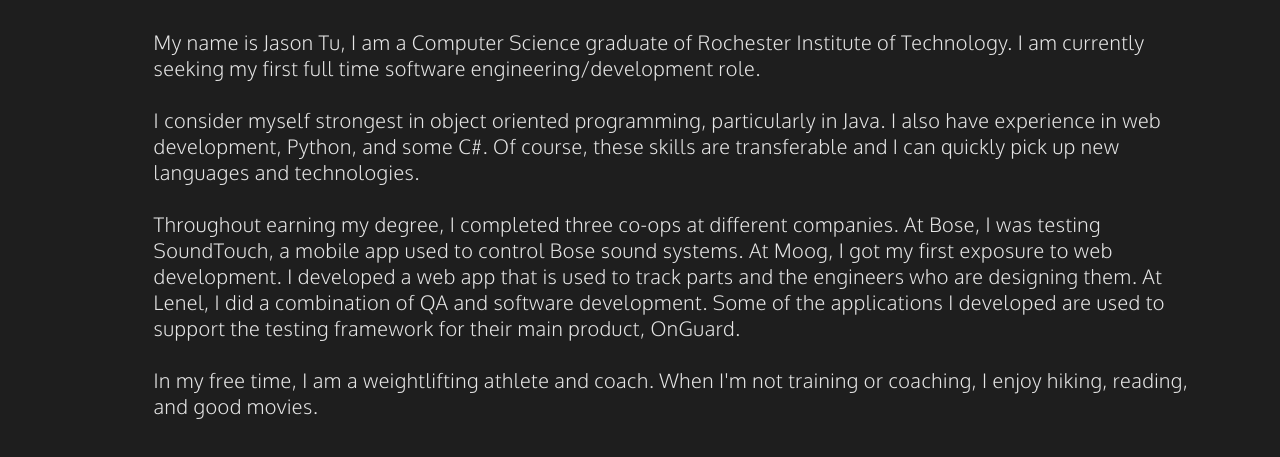
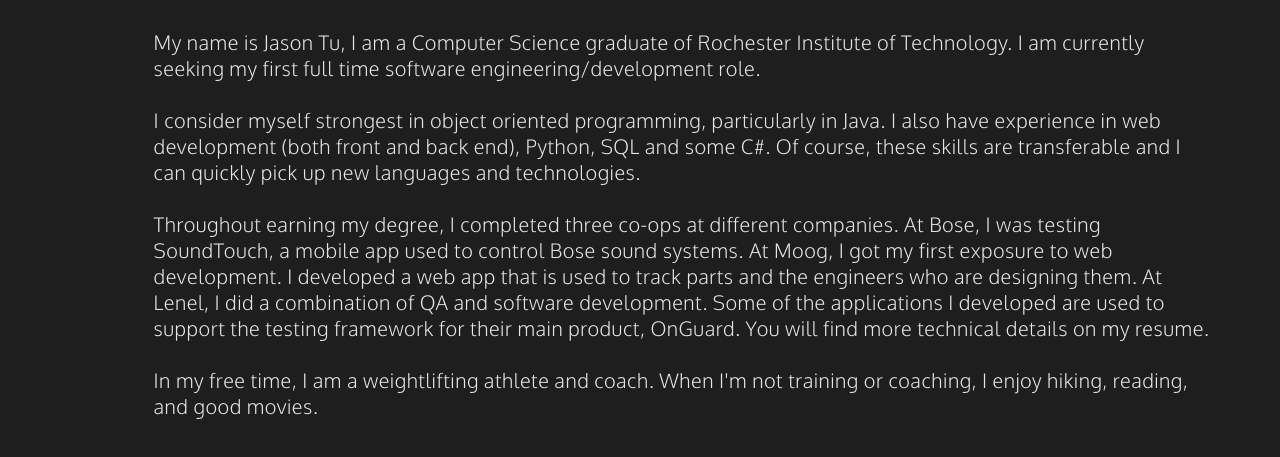
Before and after one commit to jwt8264/website, a plain HTML site: page public_html/about.html in a window 1280 px wide. Shown: the part 201-658 px from the top of the page. Drawn offline with nearby package versions, Linux system fonts and the light colour scheme.

Commit message:
updated text

```diff
--- a/public_html/about.html
+++ b/public_html/about.html
@@ -26,10 +26,10 @@
                 My name is Jason Tu, I am a Computer Science graduate of Rochester Institute of Technology. I am currently seeking my first full time software engineering/development role.
 
             <br><br>
-I consider myself strongest in object oriented programming, particularly in Java. I also have experience in web development, Python, and some C#. Of course, these skills are transferable and I can quickly pick up new languages and technologies.
+I consider myself strongest in object oriented programming, particularly in Java. I also have experience in web development (both front and back end), Python, SQL and some C#. Of course, these skills are transferable and I can quickly pick up new languages and technologies.
 
             <br><br>
-Throughout earning my degree, I completed three co-ops at different companies. At Bose, I was testing SoundTouch, a mobile app used to control Bose sound systems. At Moog, I got my first exposure to web development. I developed a web app that is used to track parts and the engineers who are designing them. At Lenel, I did a combination of QA and software development. Some of the applications I developed are used to support the testing framework for their main product, OnGuard.
+Throughout earning my degree, I completed three co-ops at different companies. At Bose, I was testing SoundTouch, a mobile app used to control Bose sound systems. At Moog, I got my first exposure to web development. I developed a web app that is used to track parts and the engineers who are designing them. At Lenel, I did a combination of QA and software development. Some of the applications I developed are used to support the testing framework for their main product, OnGuard. You will find more technical details on my resume.
 
             <br><br>
 In my free time, I am a weightlifting athlete and coach. When I'm not training or coaching, I enjoy hiking, reading, and good movies.
```
